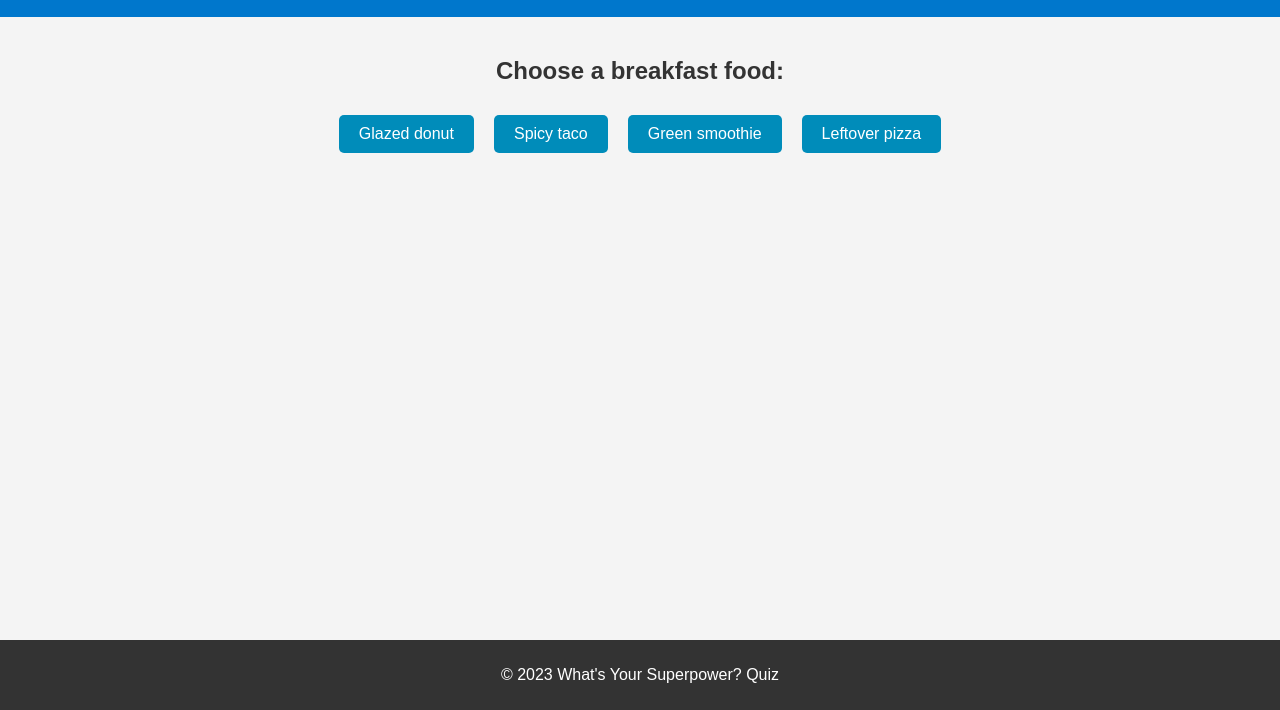
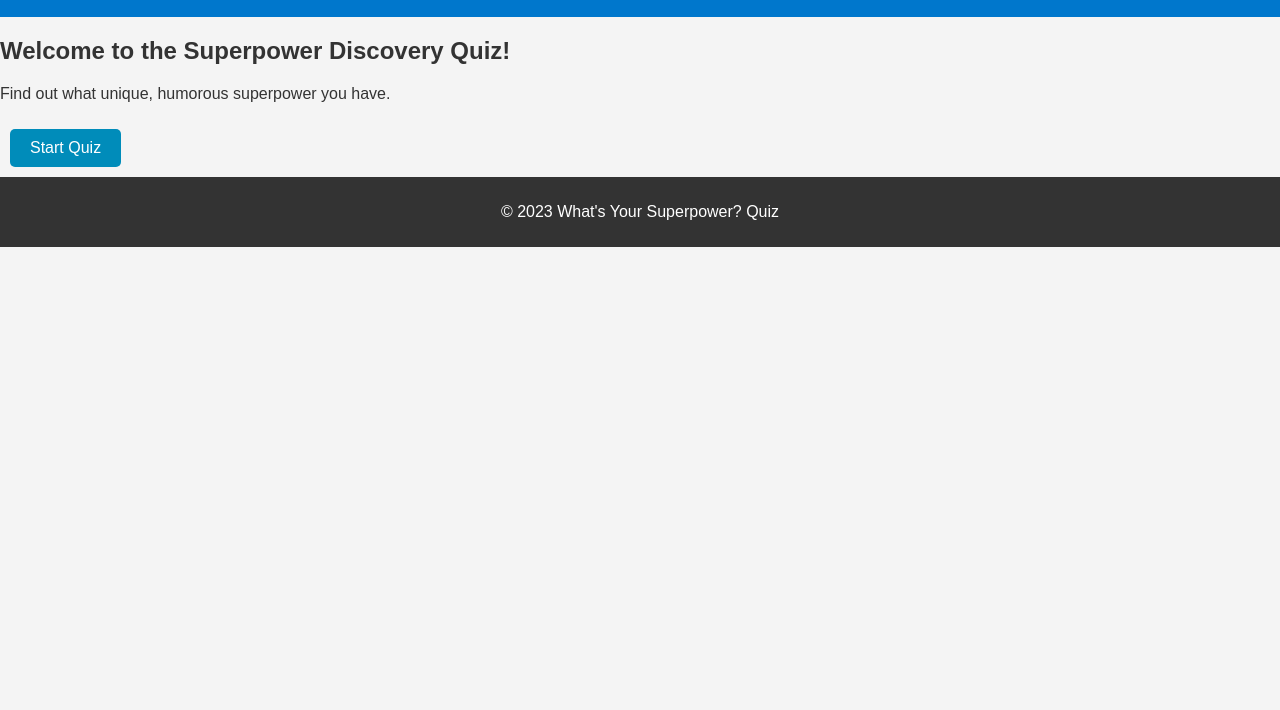
Before and after one commit to Divyansh2210/superpower-quiz, a plain HTML site: page index.html in a window 1280 px wide. Shown: the part 90-800 px from the top of the page. Drawn offline with Linux system fonts and the light colour scheme.

Commit message:
index.html

```diff
--- a/index.html
+++ b/index.html
@@ -12,7 +12,13 @@
         <p>Discover your quirky, fictional superpower!</p>
     </header>
 
-    <main id="quiz-section">
+    <div id="welcome-section">
+        <h2>Welcome to the Superpower Discovery Quiz!</h2>
+        <p>Find out what unique, humorous superpower you have.</p>
+        <button id="start-quiz-btn">Start Quiz</button>
+    </div>
+
+    <main id="quiz-section" style="display: none;">
         <!-- Quiz Questions will be dynamically loaded here -->
     </main>
 
```
